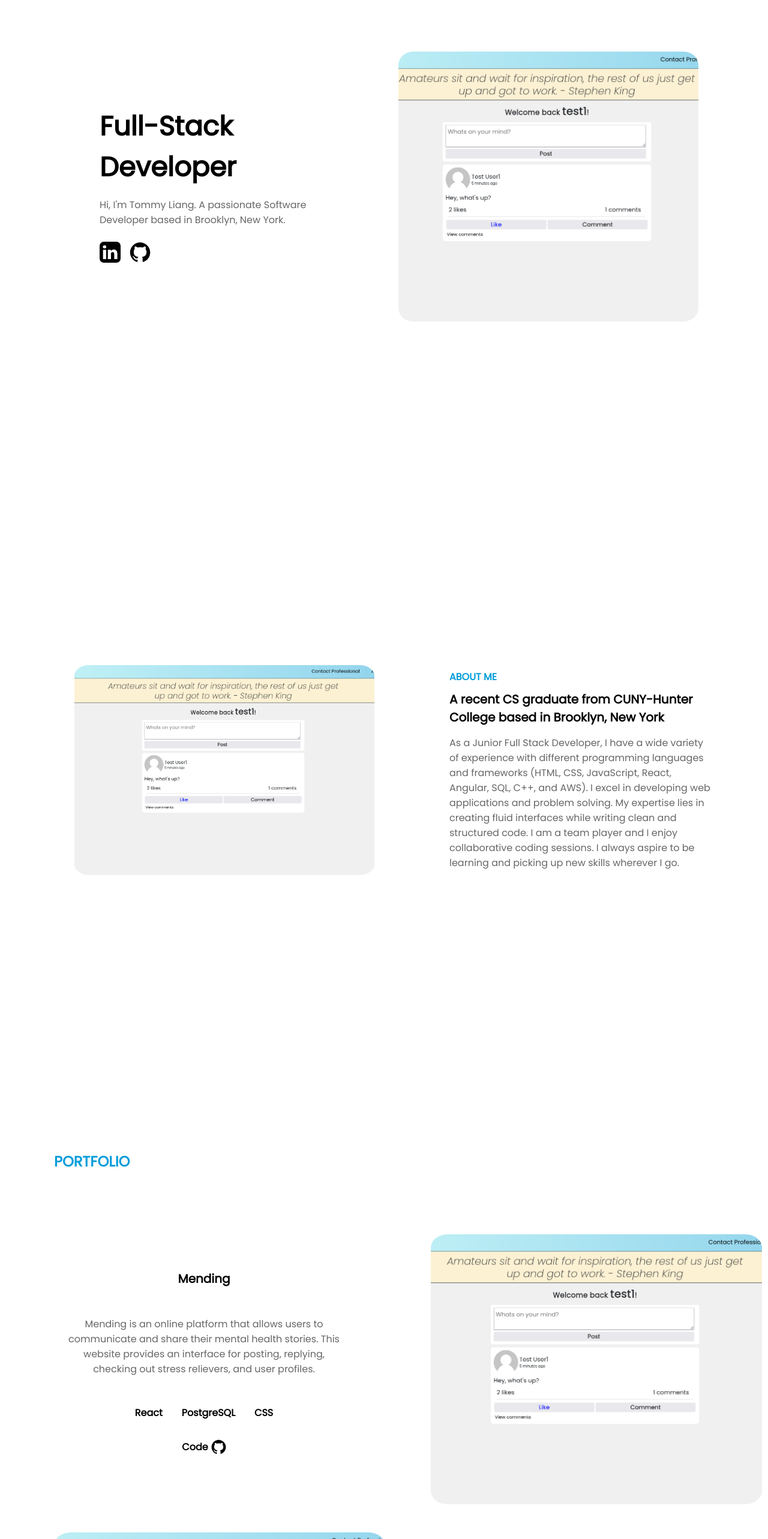
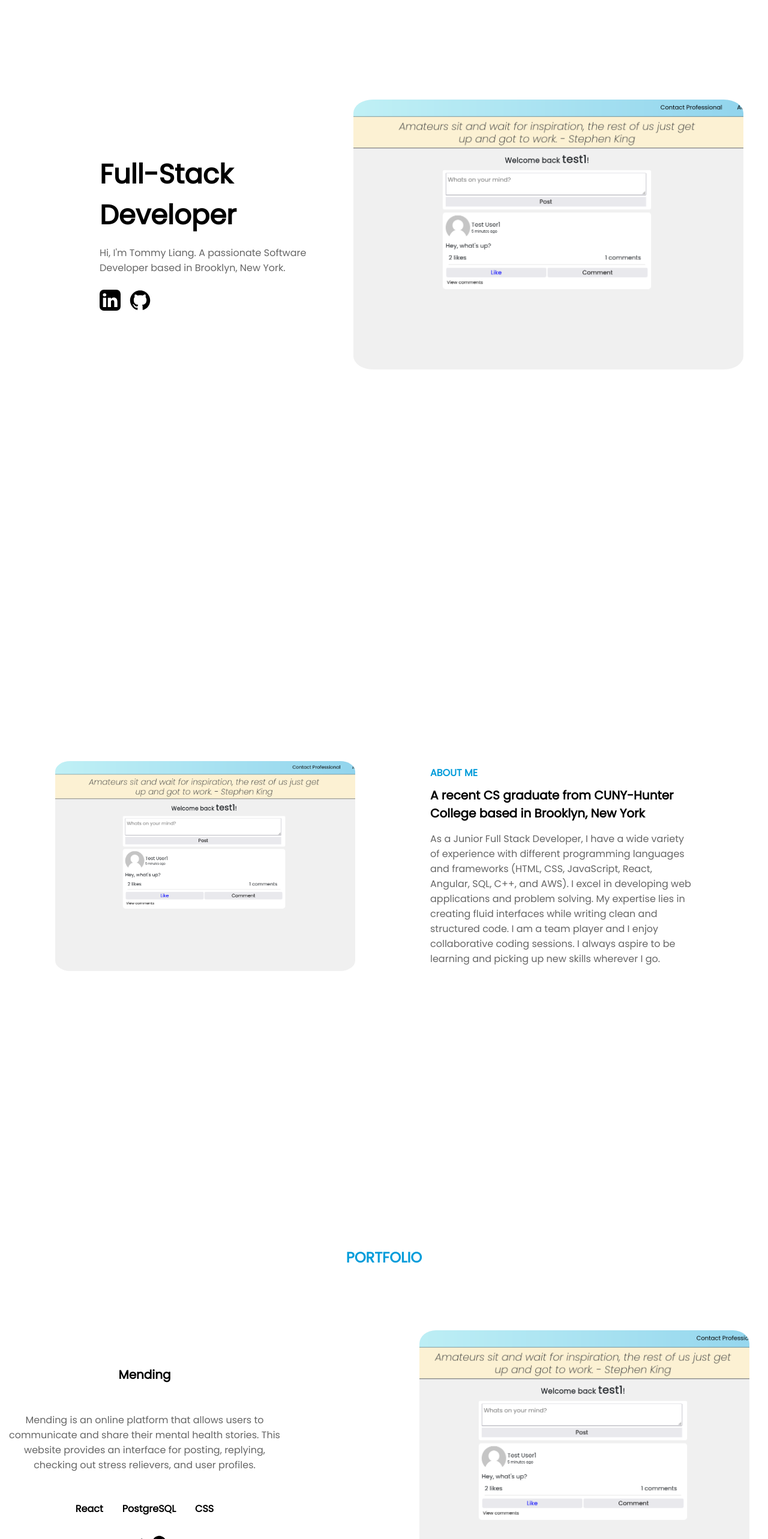
Before and after one commit to TommyLiang1/Portfolio, a React (Create React App) app: page / in a window 1280 px wide. Shown: the part 234-2800 px from the top of the page at 60% size. Built offline with nearby package versions, Linux system fonts and the light colour scheme.

Commit message:
adjust height and margins for responsive views

```diff
--- a/src/styles/About.css
+++ b/src/styles/About.css
@@ -1,5 +1,5 @@
 .about-container {
-  margin: 2rem auto;
+  margin: auto;
 }
 
 .about-wrapper {
@@ -40,7 +40,7 @@
   color: #666;
 }
 
-@media (min-width: 900px) {
+@media (min-width: 1100px) {
   .about-container {
     max-width: 1000px;
     padding: 15rem 0rem;
--- a/src/styles/Contact.css
+++ b/src/styles/Contact.css
@@ -1,17 +1,12 @@
 .contact-form-container {
-  max-width: 600px;
-  padding: 1rem;
+  max-width: 500px;
   margin: auto;
-  display: grid;
-  align-items: center;
-  background-color: #fffefd;
-  border-radius: 1rem;
+  display: flex;
+  flex-direction: column;
 }
 
 .contact-title {
   max-width: 500px;
-  margin: auto;
-  width: 100%;
   color: rgb(0, 156, 218);
   font-weight: bold;
   font-size: 1.5rem;
@@ -19,9 +14,7 @@
 }
 
 .contact-input, .contact-message, .contact-button {
-  max-width: 500px;
-  width: 100%;
-  margin: auto;
+  width: 500px;
   margin-top: 2rem;
   padding: 1rem;
   border-radius: 10px;
@@ -39,7 +32,7 @@
 }
 
 .contact-message {
-  height: 200px;
+  min-height: 200px;
   resize: none;
   border: none;
 }
@@ -57,10 +50,3 @@
 .contact-button:hover {
   box-shadow: 0px 5px 10px #999;
 }
-
-@media (min-width: 900px) {
-  .contact-container {
-    margin: 12rem 0rem;
-    padding-bottom: 3rem;
-  }
-}
--- a/src/styles/Home.css
+++ b/src/styles/Home.css
@@ -1,5 +1,7 @@
 .home-container {
-  margin: 5rem auto;
+  margin: 10rem auto;
+  display: flex;
+  flex-direction: column;
 }
 
 .home-main {
@@ -36,14 +38,14 @@
 }
 
 .home-img {
-  width: 100%;
+  width: 90%;
   max-width: 700px;
   height: 450px;
   object-fit: cover;
   border-radius: 5%;
 }
 
-@media (min-width: 900px) {
+@media (min-width: 1100px) {
   .home-container {
     max-width: 1200px;
     padding: 15rem 0rem;
@@ -56,6 +58,6 @@
   }
 
   .home-img {
-    max-width: 700px;
+    width: 650px;
   }
 }
--- a/src/styles/Navbar.css
+++ b/src/styles/Navbar.css
@@ -8,7 +8,11 @@
 #about,
 #projects,
 #contact {
-  scroll-margin-top: 78px;
+  scroll-margin-top: 100px;
+  min-height: 100vh;
+  display: flex;
+  align-items: center;
+  flex-direction: column;
 }
 
 .nav {
--- a/src/styles/Projects.css
+++ b/src/styles/Projects.css
@@ -21,18 +21,18 @@
 }
 
 .project-img {
-  width: 100%;
+  width: 90%;
   height: 450px;
   object-fit: cover;
   border-radius: 5%;
-  margin: 1.5rem 0rem;
+  margin: 1.5rem 2.5rem;
 }
 
 .project-wrapper {
   display: grid;
   align-items: center;
   text-align: center;
-  min-width: 400px;
+  min-width: 500px;
 }
 
 .portfolio-title {
@@ -65,11 +65,7 @@
   margin-left: 5px;
 }
 
-.img-left {
-  margin-top: 1rem;
-}
-
-@media (min-width: 900px) {
+@media (min-width: 1100px) {
   .projects-container {
     max-width: 1100px;
     padding: 5rem auto;
@@ -94,11 +90,15 @@
     max-width: 500px;
   }
 
+  .project-img {
+    width: 550px;
+  }
+
   .img-right {
-    margin-left: 5rem;
+    margin-left: 10rem;
   }
 
   .img-left {
-    margin-right: 5rem;
+    margin-right: 10rem;
   }
 }
```
